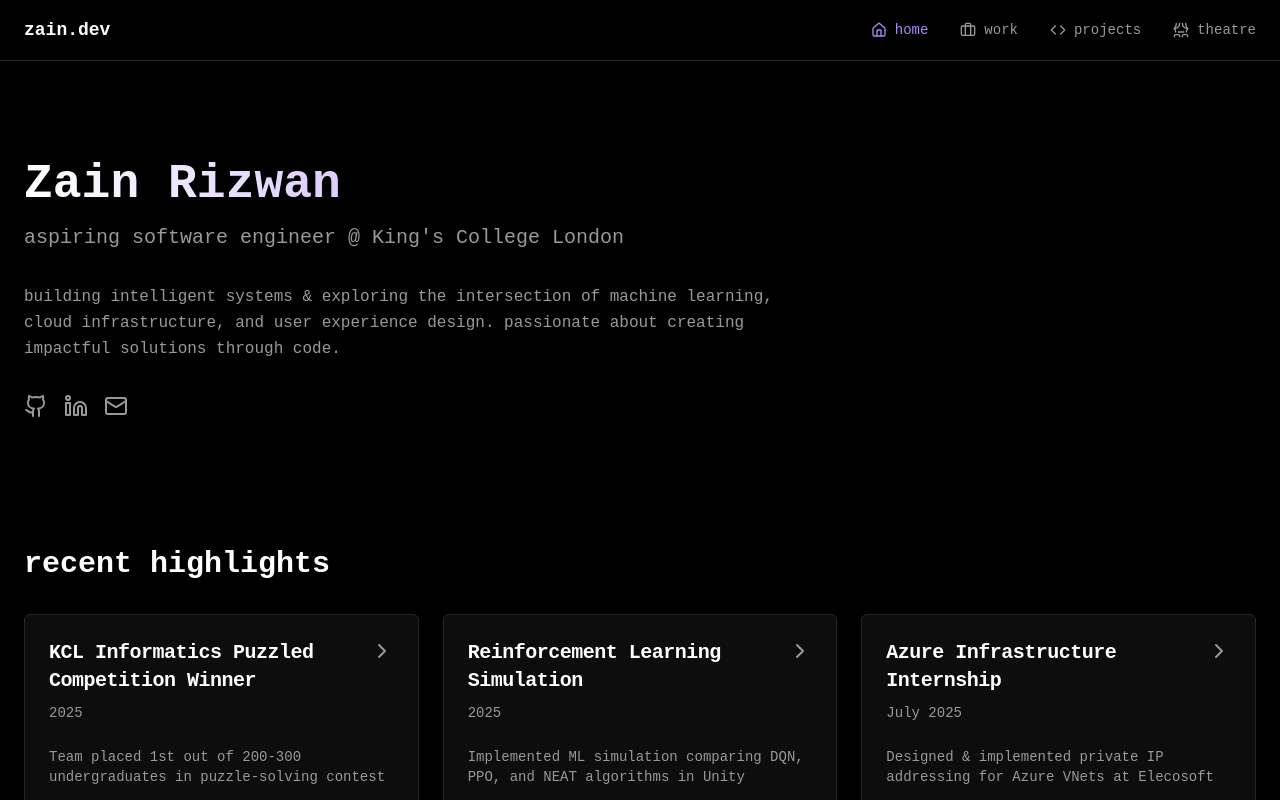
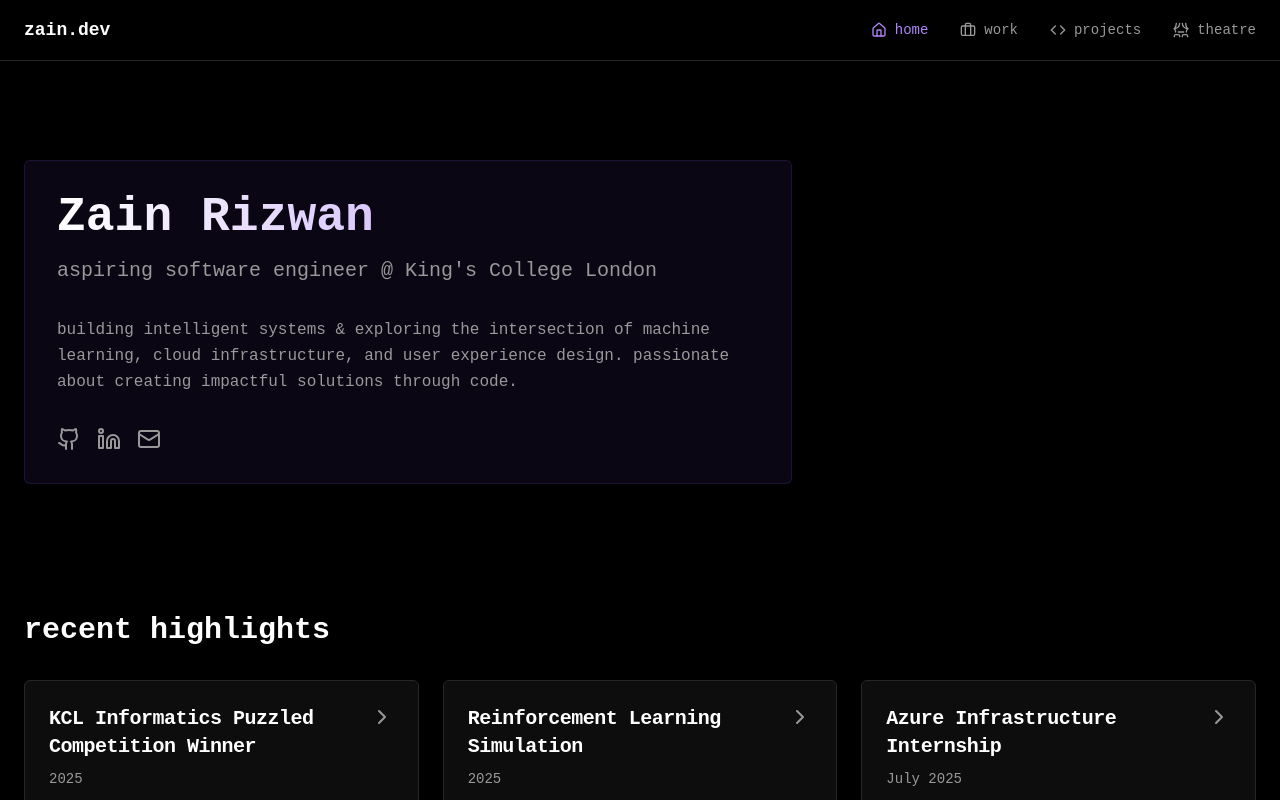
Before and after one commit to iamzainrizwan/zain-codes-the-stage, a React (Vite) app: page / in a window 1280 px wide. Shown: the top 800 px of the page. Built offline with nearby package versions, Linux system fonts and the light colour scheme; the HTML template or start-up script is replaced by a standard one.

Commit message:
Add purple background to header

```diff
--- a/src/pages/Home.tsx
+++ b/src/pages/Home.tsx
@@ -39,7 +39,7 @@ const Home = () => {
       <div className="container mx-auto px-6">
         {/* Hero Section */}
         <section className="py-20 animate-fade-in">
-          <div className="max-w-3xl">
+          <div className="max-w-3xl bg-primary/10 border border-primary/20 rounded-lg p-8">
             <h1 className="text-5xl font-bold mb-4 bg-gradient-to-r from-foreground to-accent bg-clip-text text-transparent">
               Zain Rizwan
             </h1>
```
